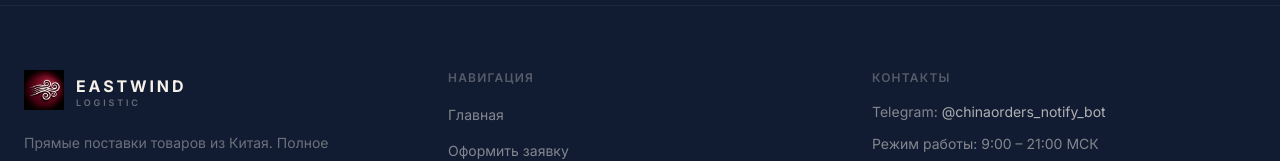
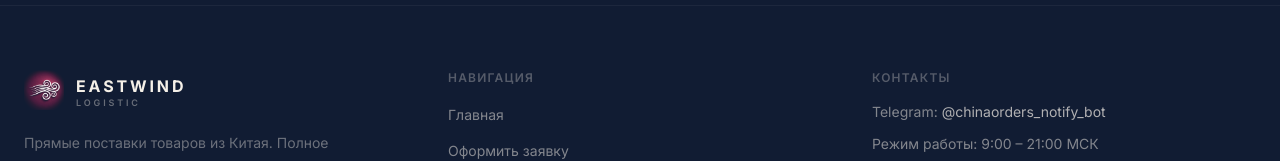
Before and after one commit to smotrivlad/china-orders, a Next.js app: page / in a window 1280 px wide. Shown: the part 2403-2564 px from the top of the page. Built offline with nearby package versions, Linux system fonts and the light colour scheme.

Commit message:
fix: mix-blend-mode screen on logo PNG to remove dark background
Co-Authored-By: Claude Sonnet 4.6 <noreply@anthropic.com>

```diff
--- a/src/app/page.tsx
+++ b/src/app/page.tsx
@@ -150,7 +150,7 @@ export default function HomePage() {
                   alt="EASTWIND LOGISTIC"
                   width={200}
                   height={200}
-                  style={{ objectFit: 'contain', background: 'transparent', position: 'relative', zIndex: 10 }}
+                  style={{ objectFit: 'contain', mixBlendMode: 'screen', display: 'block', position: 'relative', zIndex: 10 }}
                 />
               </div>
             </div>
--- a/src/components/ui/Logo.tsx
+++ b/src/components/ui/Logo.tsx
@@ -8,7 +8,7 @@ export default function Logo({ className = '' }: { className?: string }) {
         alt=""
         width={40}
         height={40}
-        style={{ objectFit: 'contain', background: 'transparent', flexShrink: 0 }}
+        style={{ objectFit: 'contain', flexShrink: 0, mixBlendMode: 'screen', display: 'block' }}
       />
       <div className="flex flex-col leading-none">
         <span className="font-bold text-base" style={{ color: '#F5F0E8', letterSpacing: '0.18em' }}>
```
